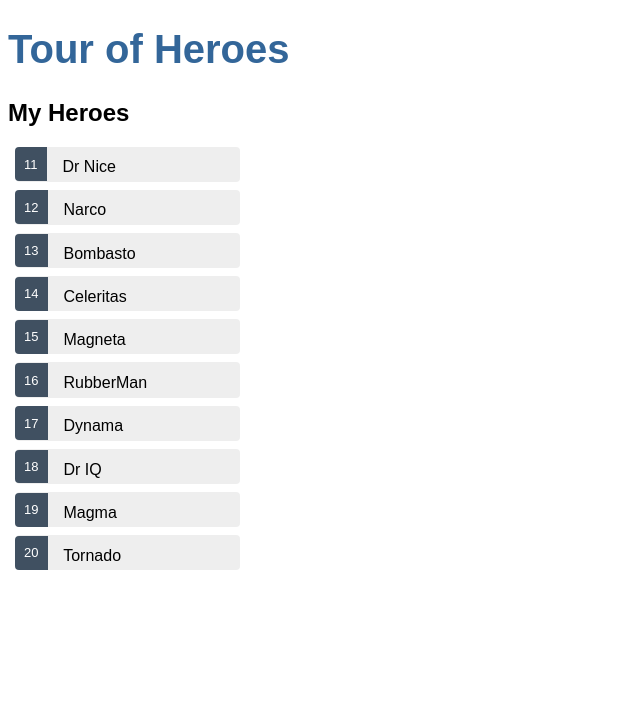
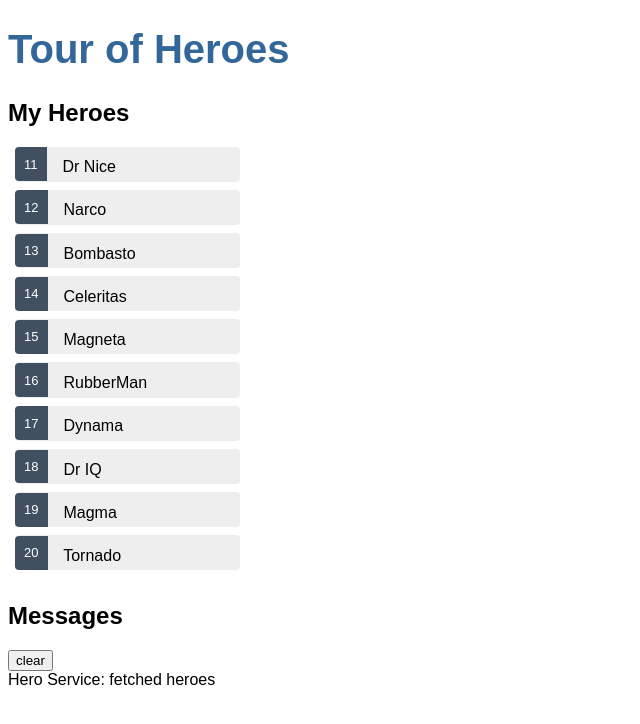
Before and after one commit to yoheihamaguchi/angular-tutorial, an Angular app: page / in a window 1280 px wide. Shown: the top 724 px of the page, without its empty margins (0-640 px from the left). Built offline with nearby package versions, Linux system fonts and the light colour scheme.

Commit message:
ヒーロー取得時のメッセージを設定

```diff
--- a/src/app/hero.service.ts
+++ b/src/app/hero.service.ts
@@ -2,12 +2,17 @@ import { Injectable } from '@angular/core';
 import { Hero } from './hero';
 import { HEROES } from './mock-heroes';
 import { Observable, of } from 'rxjs';
+import { MessageService } from './message.service';
 
 @Injectable({
   providedIn: 'root'
 })
 export class HeroService {
+
+  constructor(private messageService: MessageService) { }
+
   getHeroes(): Observable<Hero[]> {
+    this.messageService.add('Hero Service: fetched heroes')
     return of(HEROES);
-  } constructor() { }
+  }
 }
```
